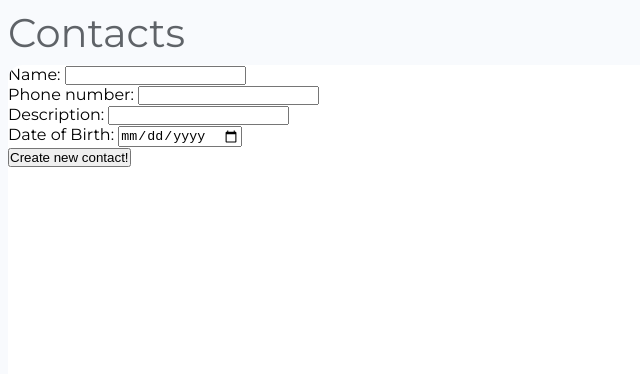
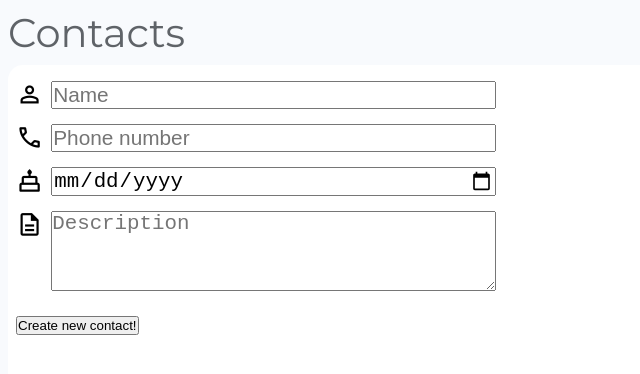
Before and after one commit to Rekciuq/contacts-app-front, a Vue app: page /new in a window 1280 px wide. Shown: the top 374 px of the page, without its empty margins (0-640 px from the left). Built offline with nearby package versions, Linux system fonts and the light colour scheme.

Commit message:
Form is covered with css.

```diff
--- a/src/components/ContactForm.vue
+++ b/src/components/ContactForm.vue
@@ -24,7 +24,7 @@ export default {
         phoneNumber: null,
         description: null,
         dateOfBirth: null
-      }
+      },
     }
   },
   mounted() {
@@ -46,28 +46,63 @@ export default {
 
 <template>
   <div class="form-container">
-    <div class="form__name">
-      <label for="name">Name: </label>
-      <input type="text" name="name" v-model="rawContact.name">
+    <div class="form__name flex-vertical-center">
+      <span class="material-symbols-outlined">person</span>
+      <input type="text" name="name" placeholder="Name" v-model="rawContact.name">
     </div>
 
-    <div class="form__phone-number">
-      <label for="phone-number">Phone number: </label>
-      <input type="text" name="phone-number" v-model="rawContact.phoneNumber">
+    <div class="form__phone-number flex-vertical-center">
+      <span class="material-symbols-outlined">call</span>
+      <input type="text" name="phone-number" placeholder="Phone number" v-model="rawContact.phoneNumber">
+    </div>
+
+    <div class="form__date-of-birth flex-vertical-center">
+      <span class="material-symbols-outlined">cake</span>
+      <input type="date" name="date-of-birth" v-model="rawContact.dateOfBirth">
     </div>
 
     <div class="form__description">
-      <label for="description">Description: </label>
-      <input type="text" name="description" v-model="rawContact.description">
-    </div>
-
-    <div class="form__date-of-birth">
-      <label for="date-of-birth">Date of Birth: </label>
-      <input type="date" name="date-of-birth" v-model="rawContact.dateOfBirth">
+      <span class="material-symbols-outlined">description</span>
+      <textarea type="text" name="description" placeholder="Description" v-model="rawContact.description"></textarea>
     </div>
 
     <button @click="prepareContact">{{ buttonText }}</button>
   </div>
 </template>
 
-<style></style>
+<style>
+.form-container {
+  margin: 0.5rem;
+}
+
+input {
+  width: 100%;
+  font-size: 1.5rem;
+}
+
+.form__description{
+  display: flex;
+}
+
+.form__description textarea {
+  margin-top: 0.5rem;
+  margin-bottom: 1.5rem;
+  font-size: 1.5rem;
+  height: 5rem;
+  resize: vertical;
+  width: 100%;
+}
+
+@media (min-width: 30rem) {
+ input {
+  font-size: 1.3rem;
+ }
+ .form__description textarea {
+  font-size:1.3rem;
+ }
+ .form-container {
+  max-width: 30rem;
+ }
+}
+
+</style>
--- a/src/style.css
+++ b/src/style.css
@@ -25,3 +25,16 @@ body {
   background-color: #F0F0F0;
   transition: background-color 0.3s;
 }
+
+.material-symbols-outlined {
+  border-radius: 50%;
+  font-size: 1.7rem;
+  padding-top: 0.5rem;
+  padding-bottom: 0.5rem;
+  padding-right: 0.5rem;
+}
+
+.flex-vertical-center {
+  display: flex;
+  align-items: center;
+}
--- a/src/views/ShowOneContact.vue
+++ b/src/views/ShowOneContact.vue
@@ -83,13 +83,7 @@ export default {
   align-items: center;
 }
 
-.material-symbols-outlined {
-  border-radius: 50%;
-  font-size: 1.7rem;
-  padding-top: 0.5rem;
-  padding-bottom: 0.5rem;
-  padding-right: 0.5rem;
-}
+
 
 .contact-info__details {
   font-size: 1.3rem;
@@ -101,19 +95,11 @@ export default {
   border-radius: 15px;
 }
 
-.flex-vertical-center {
-  display: flex;
-  align-items: center;
-}
+
 
 hr {
   border-color: rgba(204, 204, 204, 0.5);
 }
-
-/* .contact-info {
-  background-color: white;
-  height: calc(100vh - 65px);
-} */
 
 .contact-info__description {
   width: 100%;
@@ -127,10 +113,6 @@ hr {
 }
 
 @media (min-width: 40rem) {
- /* .contact-info {
-    height: calc(100vh - 80px);
-  } */
-
   .contact-info__details {
     max-width: 40rem;
   }
```
